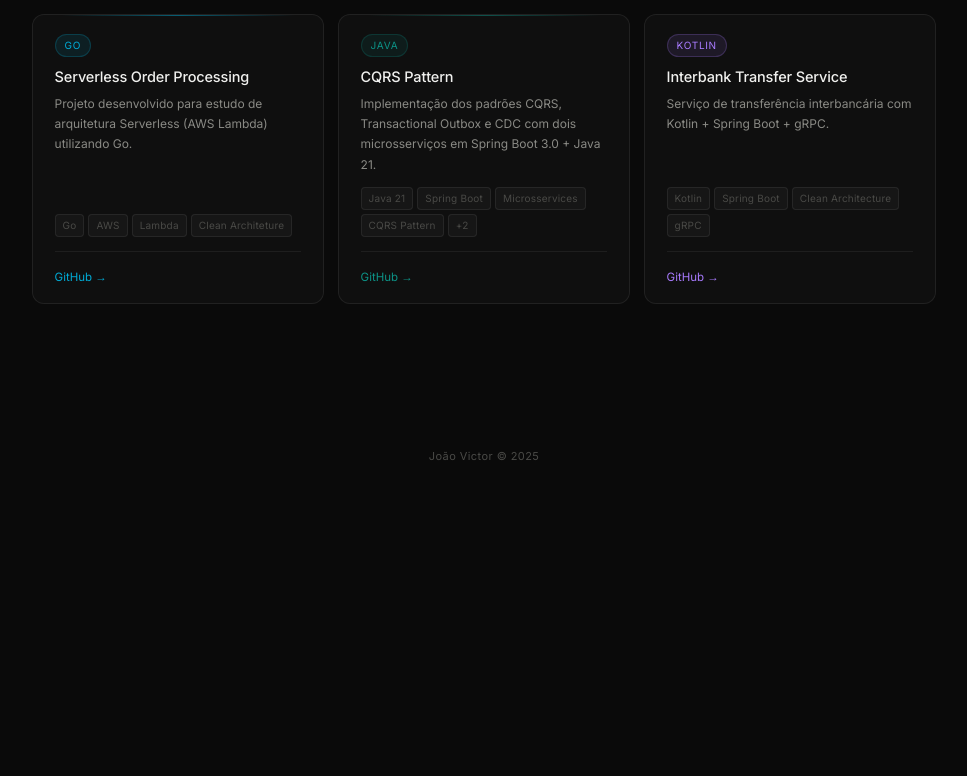
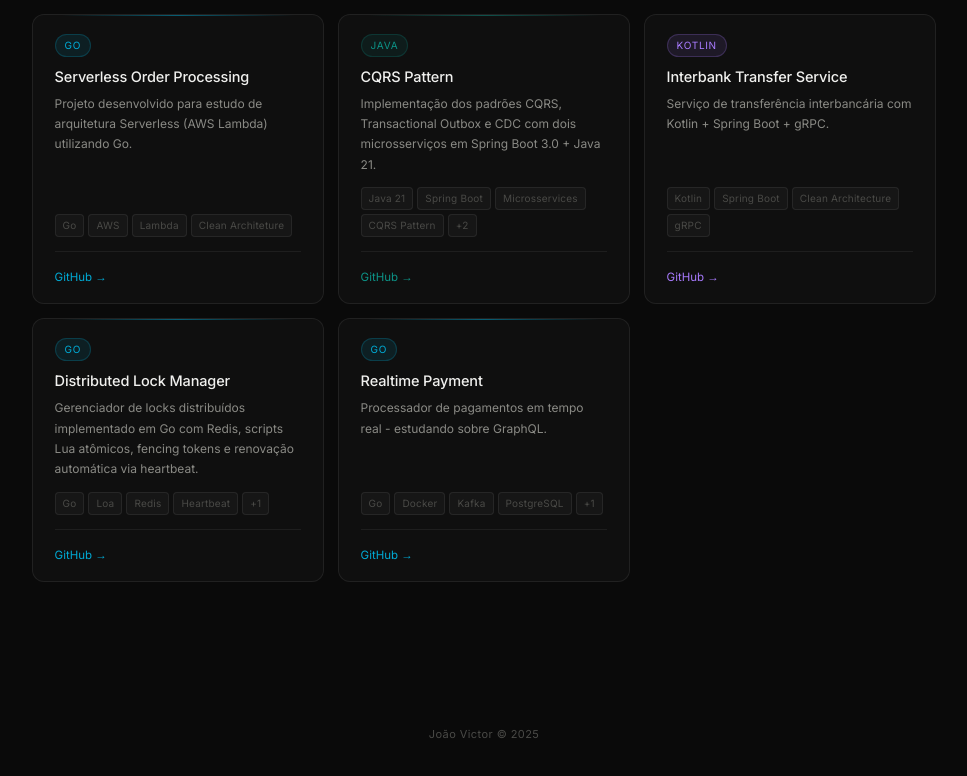
Before and after one commit to joaodddev/portfolio, a Next.js app: page / in a window 1280 px wide. Shown: the part 2532-3308 px from the top of the page, without its empty margins (156-1123 px from the left). Before the commit the page ends 3037 px from the top, so only its background shows below. Built offline with nearby package versions, Linux system fonts and the light colour scheme.

Commit message:
feat: adicionar projetos do portfólio

```diff
--- a/src/data/projects.ts
+++ b/src/data/projects.ts
@@ -98,7 +98,7 @@ const projects: Project[] = [
     lang: 'kotlin',
     tags: ['Kotlin', 'Spring Boot', 'Clean Architecture', 'Redis', 'Flyway'],
     desc: 'API de taxas de câmbio com arquitetura limpa, integração com Open Exchange Rates, cache Redis e migrations Flyway.',
-    url: 'https://github.com/nevvesdev/fx-rate-api',
+    url: 'https://github.com/nevvesdev/fx-currency-exchange',
     featured: false,
   },
   {
@@ -172,6 +172,25 @@ const projects: Project[] = [
     desc: 'Serviço de transferência interbancária com Kotlin + Spring Boot + gRPC.',
     url: 'https://github.com/nevvesdev/interbank-transfer-service',
     featured: false,
+  },
+  {
+    id: '19',
+    name: 'Distributed Lock Manager',
+    lang: 'go',
+    tags: ['Go', 'Loa', 'Redis', 'Heartbeat', 'Fencing Token'],
+    desc: 'Gerenciador de locks distribuídos implementado em Go com Redis, scripts Lua atômicos, fencing tokens e renovação automática via heartbeat.',
+    url: 'https://github.com/nevvesdev/distributed-lock-manager',
+    featured: true,
+
+  },
+  {
+    id: '20',
+    name: 'Realtime Payment',
+    lang: 'go',
+    tags: ['Go', 'Docker', 'Kafka', 'PostgreSQL', 'Redis'],
+    desc: 'Processador de pagamentos em tempo real - estudando sobre GraphQL.',
+    url: 'https://github.com/nevvesdev/realtime-payment',
+    featured: true,
   }
   // novos projetos acima desta linha
 ]
```
